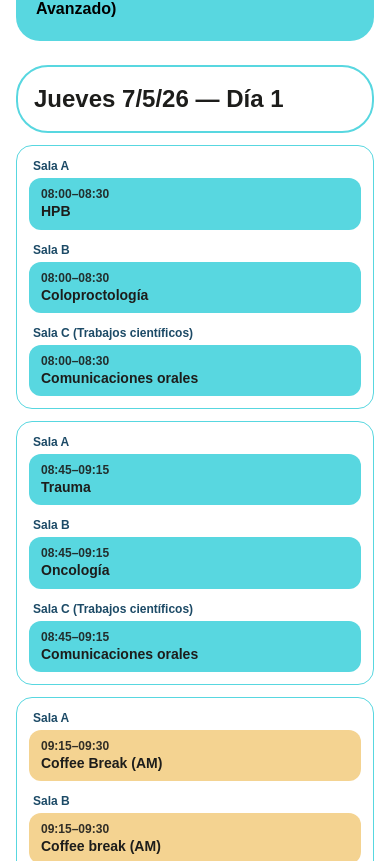
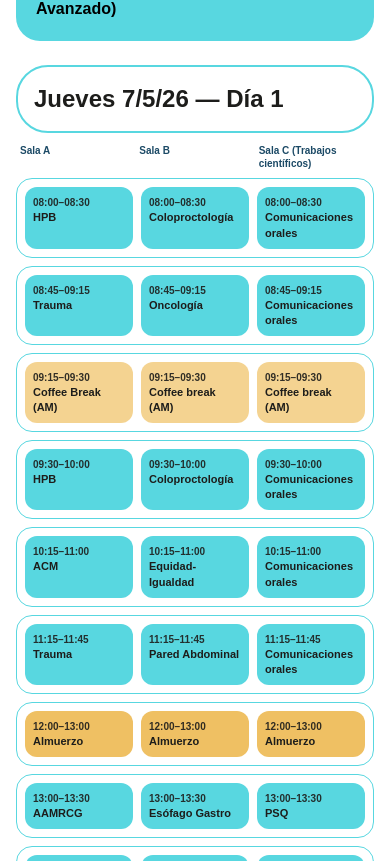
Before and after one commit to danidev-100/jornadas_de_cirugia, a React (Vite) app: page / in a window 390 px wide. Shown: the part 2443-3304 px from the top of the page. Built offline with nearby package versions, Linux system fonts and the light colour scheme; a web font is replaced by a local one.

Commit message:
las 3 car en la misma fila agenda

```diff
--- a/src/component/Agenda.jsx
+++ b/src/component/Agenda.jsx
@@ -12,7 +12,7 @@ function getSlotVariant(text = "") {
   return "session";
 }
 
-function AgendaCard({ hora, contenido }) {
+function AgendaCard({ hora, contenido, compact = false }) {
   const variant = getSlotVariant(contenido);
 
   const variantClasses =
@@ -24,12 +24,22 @@ function AgendaCard({ hora, contenido }) {
           ? "bg-deep-blue text-white"
           : "bg-wave text-ink";
 
+  const paddingClasses = compact ? "px-2 py-2" : "px-3 py-2";
+  const timeTextClasses = compact ? "text-[10px]" : "text-xs";
+  const contentTextClasses = compact ? "text-[11px]" : "text-sm";
+
   return (
-    <div className={`rounded-xl px-3 py-2 ${variantClasses}`}>
-      <div className="text-xs font-semibold opacity-90 whitespace-nowrap">
+    <div className={`min-w-0 rounded-xl ${paddingClasses} ${variantClasses}`}>
+      <div
+        className={`${timeTextClasses} font-semibold opacity-90 whitespace-nowrap`}
+      >
         {hora}
       </div>
-      <div className="text-sm font-semibold leading-snug">{contenido}</div>
+      <div
+        className={`${contentTextClasses} font-semibold leading-snug break-words`}
+      >
+        {contenido}
+      </div>
     </div>
   );
 }
@@ -184,37 +194,33 @@ function AgendaTable({ titulo, fecha, columnas, filas, alwaysShowNowLine }) {
         <h3 className="text-2xl font-semibold text-ink">{titulo}</h3>
       </div>
 
-      {/* Mobile: apilado por bloque, sin scroll horizontal */}
-      <div className="md:hidden space-y-3">
-        {filas.map((fila) => (
-          <div
-            key={fila.hora}
-            className="rounded-2xl border border-wave bg-white p-3"
-          >
-            <div className="space-y-3">
-              <div>
-                <div className="px-1 pb-1 text-xs font-semibold text-deep-blue">
-                  {columnas[0]}
-                </div>
-                <AgendaCard hora={fila.hora} contenido={fila.salaA} />
-              </div>
+      {/* Mobile: 3 columnas (Sala A/B/C) en la misma fila */}
+      <div className="md:hidden space-y-2">
+        <div className="grid grid-cols-3 gap-2 px-1">
+          {columnas.slice(0, 3).map((col) => (
+            <div
+              key={col}
+              className="min-w-0 text-[10px] leading-tight font-semibold text-deep-blue break-words"
+            >
+              {col}
+            </div>
+          ))}
+        </div>
 
-              <div>
-                <div className="px-1 pb-1 text-xs font-semibold text-deep-blue">
-                  {columnas[1]}
-                </div>
-                <AgendaCard hora={fila.hora} contenido={fila.salaB} />
-              </div>
-
-              <div>
-                <div className="px-1 pb-1 text-xs font-semibold text-deep-blue">
-                  {columnas[2]}
-                </div>
-                <AgendaCard hora={fila.hora} contenido={fila.salaC} />
+        <div className="space-y-2">
+          {filas.map((fila) => (
+            <div
+              key={fila.hora}
+              className="rounded-2xl border border-wave bg-white p-2"
+            >
+              <div className="grid grid-cols-3 gap-2">
+                <AgendaCard hora={fila.hora} contenido={fila.salaA} compact />
+                <AgendaCard hora={fila.hora} contenido={fila.salaB} compact />
+                <AgendaCard hora={fila.hora} contenido={fila.salaC} compact />
               </div>
             </div>
-          </div>
-        ))}
+          ))}
+        </div>
       </div>
 
       {/* Desktop/Tablet: tabla tipo PDF */}
```
